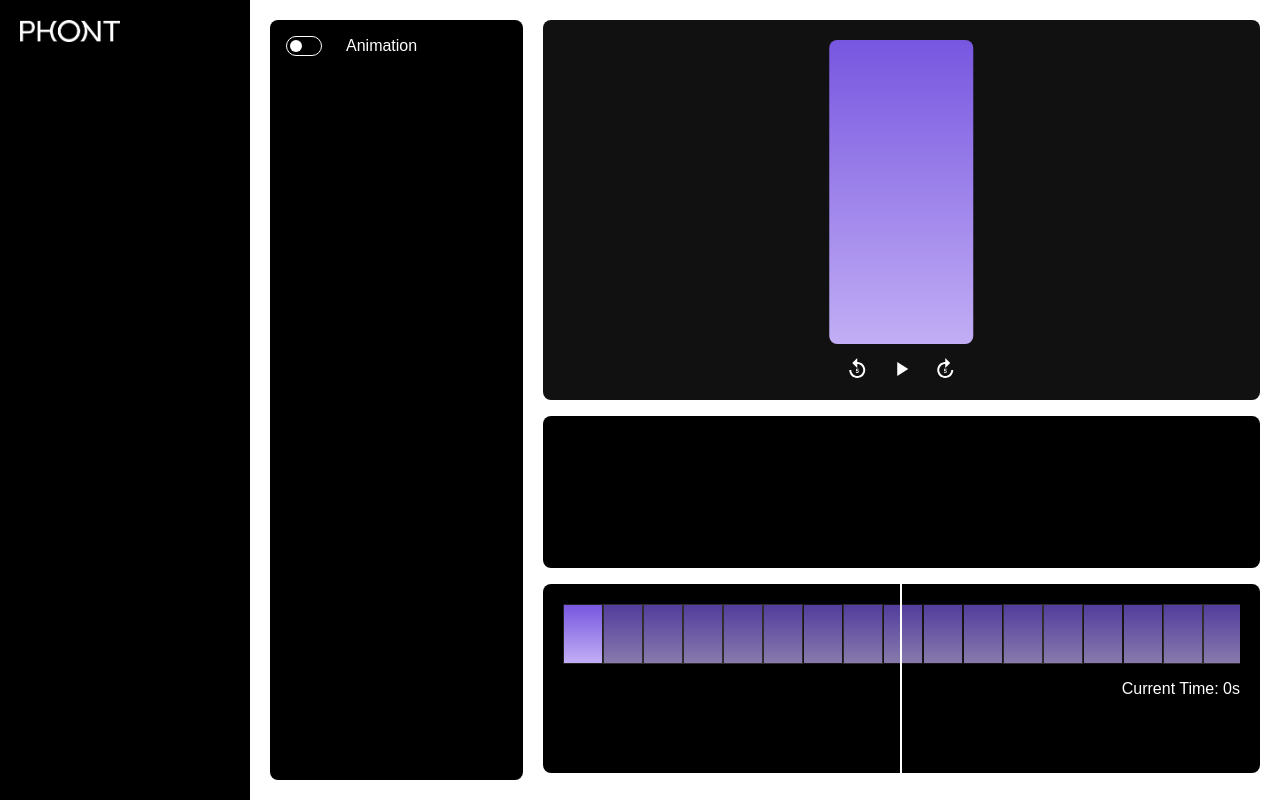
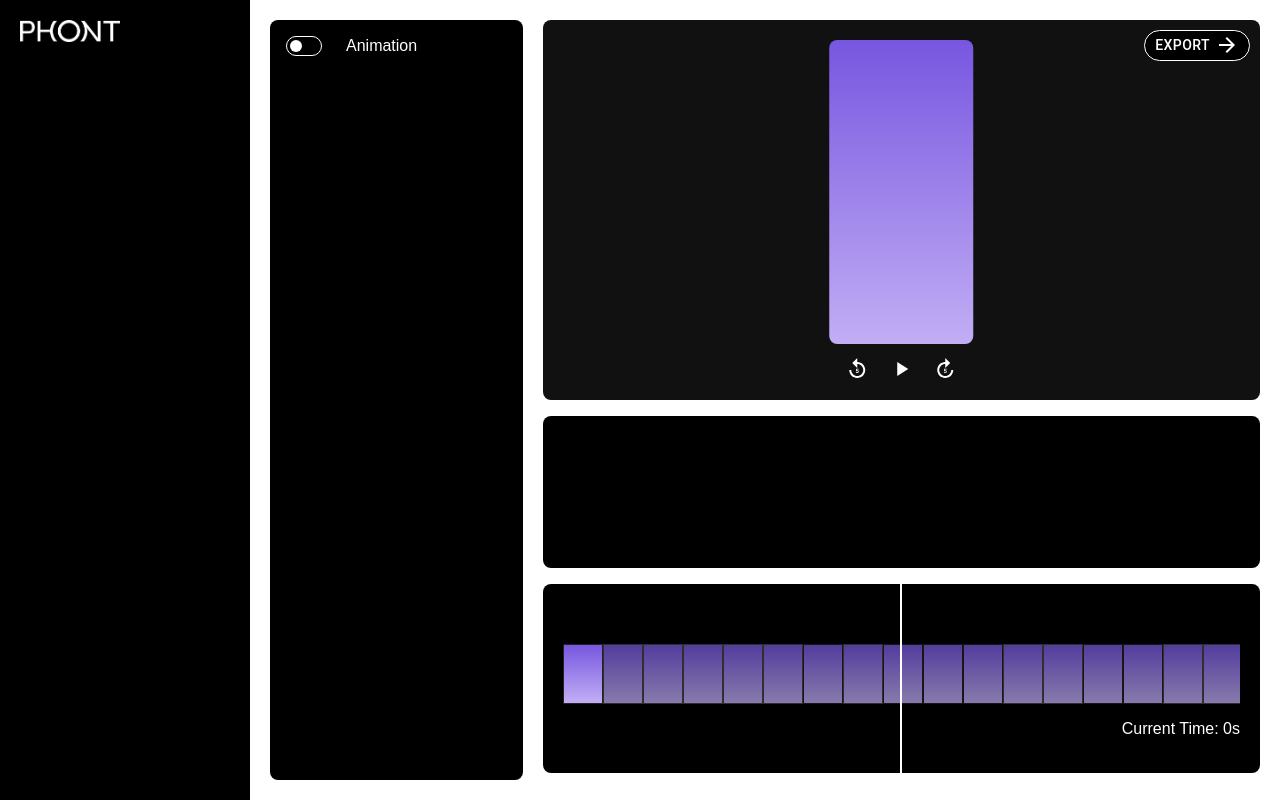
Before and after one commit to hasanseam/Phont-Subtitle-Timeline, a React (Vite) app: page / in a window 1280 px wide. Built offline with nearby package versions, Linux system fonts and the light colour scheme.

Commit message:
update some design

```diff
--- a/src/SubtitleTimeline.tsx
+++ b/src/SubtitleTimeline.tsx
@@ -2,7 +2,6 @@ import React, { useState, useEffect, useRef } from "react";
 import styled from "styled-components";
 import subtitlesData from "./output_from_ourAPI.json";
 
-// Styled Components
 const Container = styled.div`
   width: 100%;
   height: 83%;
@@ -14,18 +13,17 @@ const Container = styled.div`
   flex-direction: column;
   gap: 16px;
   position: relative;
-  overflow: hidden; /* Prevent overflow outside the container */
+  overflow: hidden;
 `;
 
 const TimelineWrapper = styled.div`
+  position: relative;
   display: flex;
-  width: 50%;
   min-width: 100%;
-  overflow-x: auto; /* Allow horizontal scroll */
-  gap:0px;
+  overflow-x: auto;
   scroll-behavior: smooth;
-  position: relative;
-  flex-shrink: 0; /* Prevent shrinking of the timeline wrapper */
+  gap: 10px;
+  margin-top: 40px;
 
   &::-webkit-scrollbar {
     height: 6px;
@@ -43,14 +41,19 @@ const TimelineWrapper = styled.div`
 `;
 
 
+const TimeSegmentWrapper = styled.div`
+  display: flex;
+  gap: 0px;
+  position: relative;
+`;
+
 const TimeSegment = styled.div<{ isActive: boolean; hasSubtitle: boolean }>`
-  flex: 0 0 40px; /* Fixed width for each segment */
-  flex-shrink: 0; /* Prevent the segment from shrinking */
+  flex: 0 0 40px;
+  flex-shrink: 0;
   height: 60px;
-  background: linear-gradient(to top,rgb(194, 174, 245), #7757e0);
-  opacity: ${props => (props.isActive ? 1 : 0.7)};
-  border: 1px solid ${props => (props.hasSubtitle ? "#444" : "#222")};
-  border-radius: ;
+  background: linear-gradient(to top, rgb(194, 174, 245), #7757e0);
+  opacity: ${({ isActive }) => (isActive ? 1 : 0.7)};
+  border: 1px solid ${({ hasSubtitle }) => (hasSubtitle ? "#444" : "#222")};
   cursor: pointer;
   display: flex;
   align-items: center;
@@ -87,10 +90,15 @@ interface SubtitleTimelineProps {
 const SubtitleTimeline: React.FC<SubtitleTimelineProps> = ({ onSubtitleChange }) => {
   const [currentTime, setCurrentTime] = useState<number>(0);
   const timelineRef = useRef<HTMLDivElement | null>(null);
-  const totalSeconds = 40; // Total duration (adjust as needed)
 
-  // Update subtitle when currentTime changes
-// Update the useEffect for consistent subtitle display
+  const calculateTotalDuration = () => {
+    if (subtitlesData.length === 0) return 0;
+    const lastSubtitle = subtitlesData[subtitlesData.length - 1];
+    return lastSubtitle.end_time + 5;
+  };
+
+  const totalSeconds = Math.ceil(calculateTotalDuration());
+
   useEffect(() => {
     const activeSubtitle = subtitlesData.find(subtitle => {
       const timeMs = currentTime * 1000;
@@ -108,18 +116,13 @@ useEffect(() => {
 
   const hasSubtitleAtTime = (time: number) => {
     return subtitlesData.some(subtitle => {
-      // Convert all times to milliseconds for precise comparison
       const timeMs = time * 1000;
       const startMs = Math.floor(subtitle.start_time * 1000);
       const endMs = Math.ceil(subtitle.end_time * 1000);
-
-      // Check if the current time falls within any subtitle's range
       return timeMs >= startMs && timeMs <= endMs;
     });
   };
 
-
-  // Scroll to clicked segment and center it
   const handleSegmentClick = (time: number) => {
     setCurrentTime(time);
 
@@ -141,6 +144,7 @@ useEffect(() => {
   return (
     <Container>
       <TimelineWrapper ref={timelineRef}>
+        <TimeSegmentWrapper>
           {Array.from({ length: totalSeconds }).map((_, time) => (
             <TimeSegment
               key={time}
@@ -151,6 +155,7 @@ useEffect(() => {
             >
             </TimeSegment>
           ))}
+        </TimeSegmentWrapper>
       </TimelineWrapper>
       <ActiveIndicator />
       <TimeDisplay>Current Time: {currentTime}s</TimeDisplay>
--- a/src/VideoDisplay.tsx
+++ b/src/VideoDisplay.tsx
@@ -3,6 +3,8 @@ import styled from 'styled-components';
 import PlayArrowIcon from '@mui/icons-material/PlayArrow';
 import { Replay5 } from '@mui/icons-material';
 import { Forward5 } from '@mui/icons-material';
+import ArrowForwardIcon from '@mui/icons-material/ArrowForward';
+import Button from '@mui/material/Button';
 
 const VideoContainer = styled.div`
   height: 100%;
@@ -33,7 +35,7 @@ const ControlsContainer = styled.div`
   justify-content: center;
   gap: 20px;
   width: 100%;
-  padding:5px
+  padding: 5px;
 `;
 
 const ControlButton = styled.button`
@@ -48,10 +50,34 @@ const ControlButton = styled.button`
   }
 `;
 
+const ExportButton = styled(Button)`
+  && {
+    position: absolute;
+    top: 10px;
+    right: 10px;
+    border-radius: 50px;
+    padding: 2px 10px;
+    background: black;
+    border: 1px solid white;
+    color: white;
+    font-size: 14px;
+    display: flex;
+    align-items: center;
+    gap: 5px;
+
+    &:hover {
+      background: #222;
+    }
+  }
+`;
+
 const VideoDisplay: React.FC = () => {
   return (
     <VideoContainer>
       <GradientBox />
+      <ExportButton>
+        Export <ArrowForwardIcon />
+      </ExportButton>
       <ControlsContainer>
         <ControlButton>
           <Replay5 />
```
Lines whose indentation alone changed are shown as unchanged.
